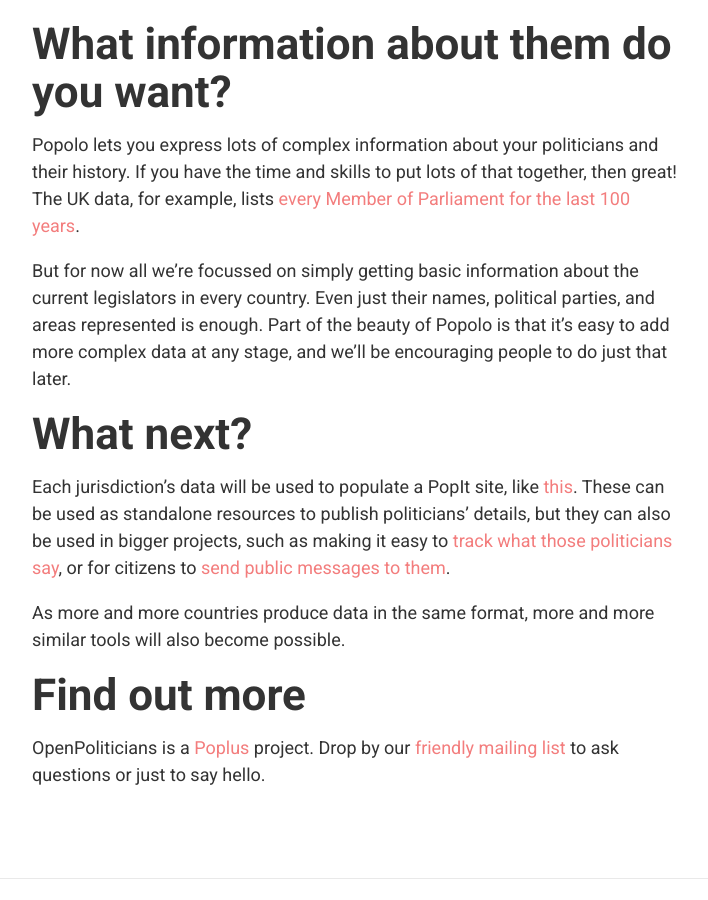
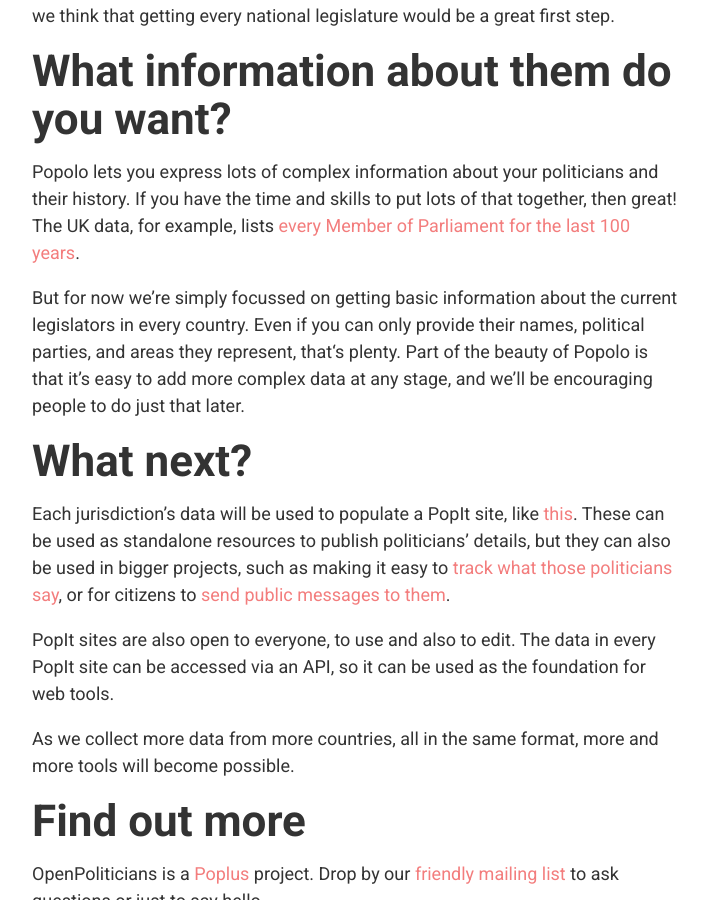
Before and after one commit to everypolitician/everypolitician, a Jekyll site: the page built from about.md, in a window 1280 px wide and 900 px high, scrolled down 1099 px. Shown: the whole window, without its empty margins (284-992 px from the left). Built offline with Jekyll 4.4.1, drawn with Linux system fonts in a browser that asks for light colours; some of the changed text lies outside the part shown.

Commit message:
Tweaks to About page

```diff
--- a/about.md
+++ b/about.md
@@ -16,8 +16,8 @@
 And those tools can more easily be picked up, used and adapted to local
 needs anywhere in the world, saving everyone time and effort.
 
-The format is [Popolo](http://www.popoloproject.com/), the new data
-standard for politicians’ details.
+That standardised format is [Popolo](http://www.popoloproject.com/), the
+new data standard for politicians’ details.
 
 ## How do I get involved?
 
@@ -44,11 +44,11 @@
 lots of that together, then great! The UK data, for example, lists
 [every Member of Parliament for the last 100 years](https://parliament.popit.mysociety.org/persons/).
 
-But for now all we’re focussed on simply getting basic information about
-the current legislators in every country. Even just their names,
-political parties, and areas represented is enough. Part of the beauty
-of Popolo is that it’s easy to add more complex data at any stage, and
-we’ll be encouraging people to do just that later.
+But for now we’re simply focussed on getting basic information about the
+current legislators in every country. Even if you can only provide their
+names, political parties, and areas they represent, that‘s plenty. Part
+of the beauty of Popolo is that it’s easy to add more complex data at
+any stage, and we’ll be encouraging people to do just that later.
 
 ## What next?
 
@@ -59,8 +59,12 @@
 those politicians say](http://sayit.poplus.org/), or for citizens to
 [send public messages to them](http://writeit.poplus.org/).
 
-As more and more countries produce data in the same format, more and
-more similar tools will also become possible.
+PopIt sites are also open to everyone, to use and also to edit. The data
+in every PopIt site can be accessed via an API, so it can be used as the
+foundation for web tools.
+
+As we collect more data from more countries, all in the same format,
+more and more tools will become possible.
 
 ## Find out more
 
```
